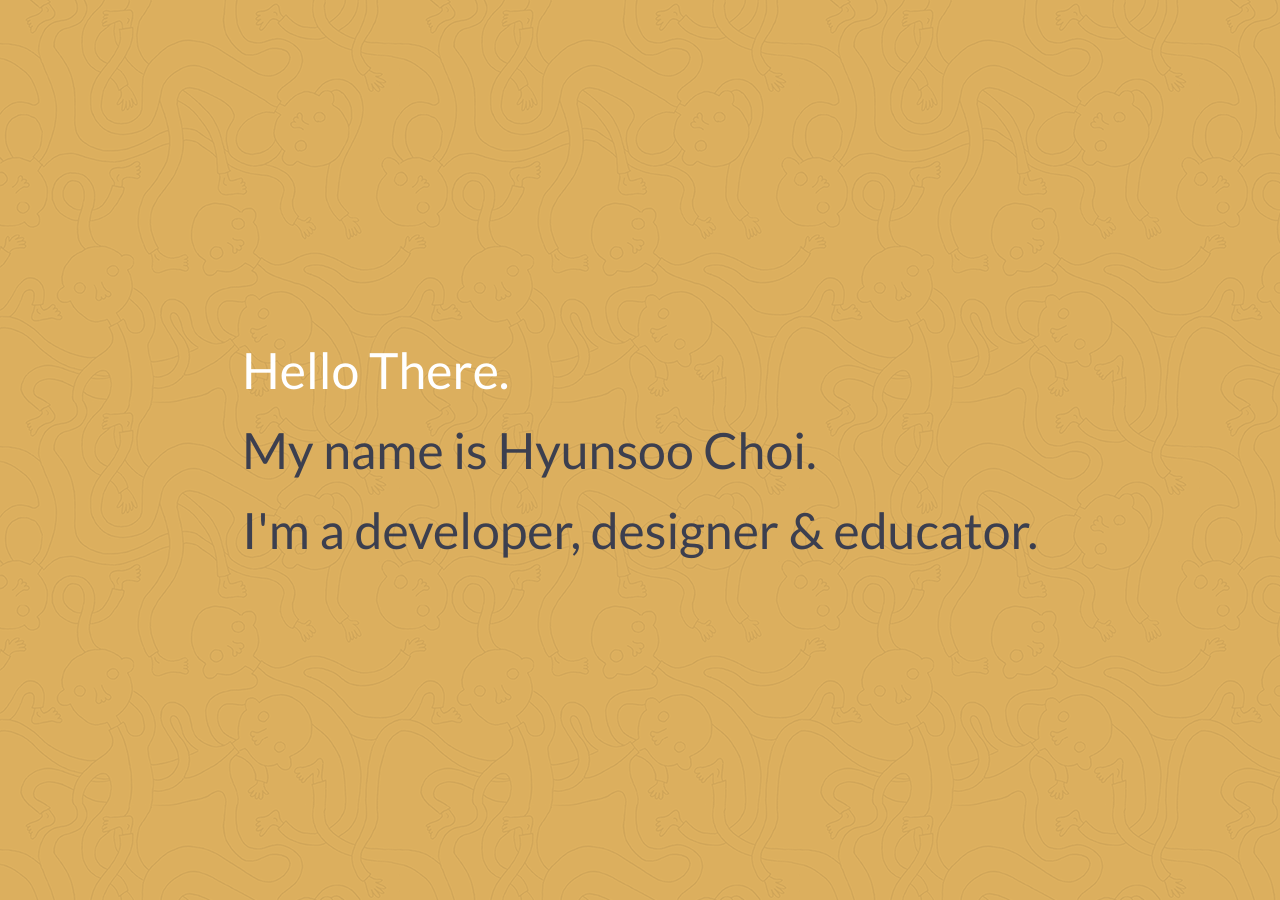
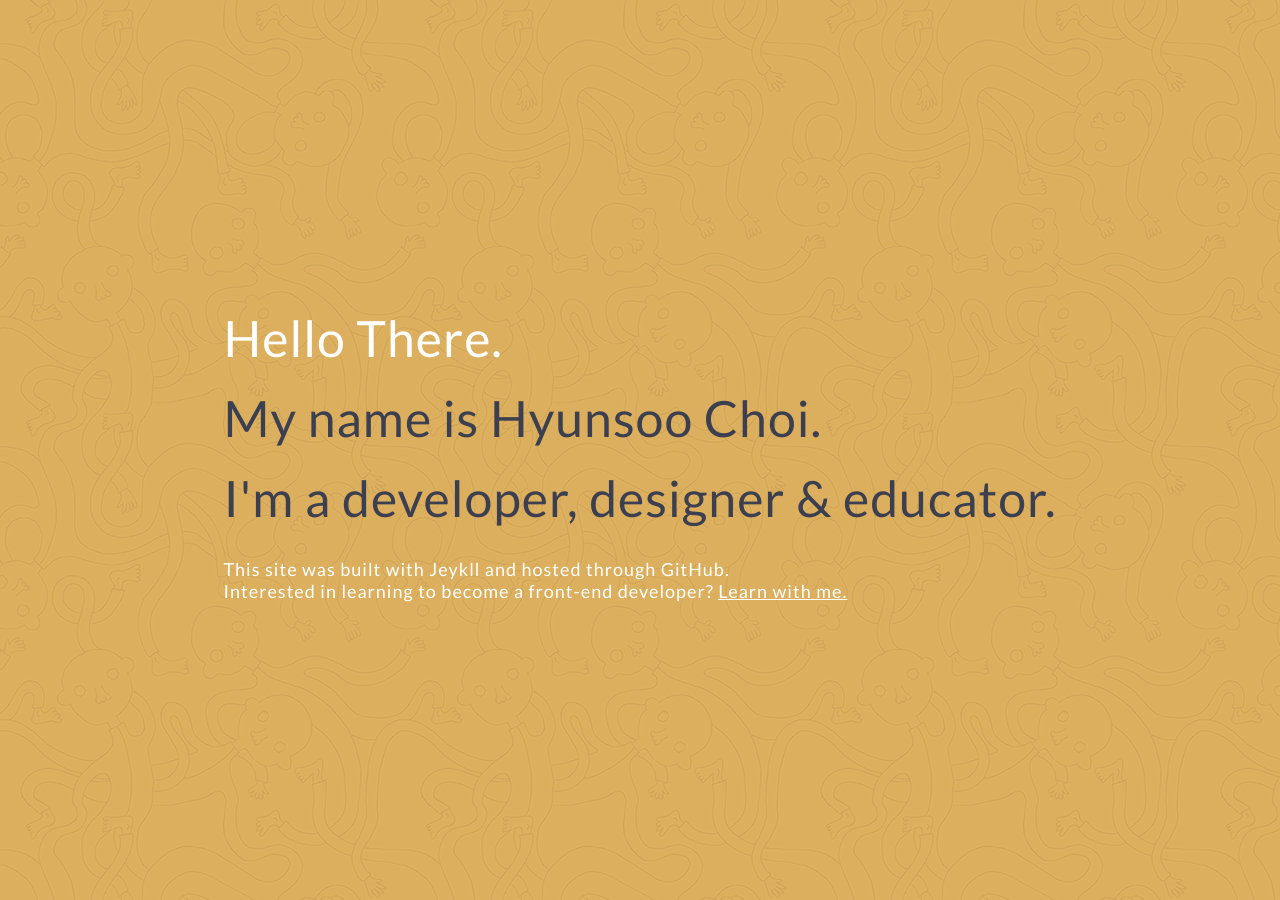
Before and after one commit to devhyunsoochoi/devhyunsoochoi.github.io, a Jekyll site: the page built from index.html, in a window 1280 px wide. Built offline with Jekyll 4.4.1, drawn with Linux system fonts in a browser that asks for light colours.

Commit message:
Added sub_heading

```diff
--- a/_includes/header.html
+++ b/_includes/header.html
@@ -4,8 +4,11 @@
     <section class="intro">
       <p>Hello There.<br />
         My name is Hyunsoo Choi.<br />
-        I'm a developer, designer & educator.<br />
+        I'm a developer, designer & educator.
       </p>
+      <p>This site was built with Jeykll and hosted through GitHub.<br />
+      Interested in learning to become a front-end developer? <span
+      style="text-decoration: underline"><a href="#" style="color: white;">Learn with me.</a></span></p>
     </section>
   </div>
 </header>
--- a/css/styles.css
+++ b/css/styles.css
@@ -4,8 +4,7 @@
 
 .intro_background {
   height: 100vh;
-  background-image: url('../image/background.png');
-  background-color: #EFBE66;
+  background: #EFBE66 url('../image/background.png');
   background-blend-mode: multiply;
   display: flex;
   align-content: center;
@@ -16,10 +15,19 @@
   font: normal 5.0rem/8rem 'Lato', sans-serif;
   color: #3c3f4f;
   margin: 0 auto;
+  letter-spacing: 0.1rem;
 }
 
-.intro p::first-line {
+.intro p:first-line {
   color: white;
+}
+
+.intro p:last-child {
+  font-size: 1.8rem;
+  color: white;
+  line-height: 2.2rem;
+  margin-top: 2rem;
+  letter-spacing: 0.1rem;
 }
 
 
```
